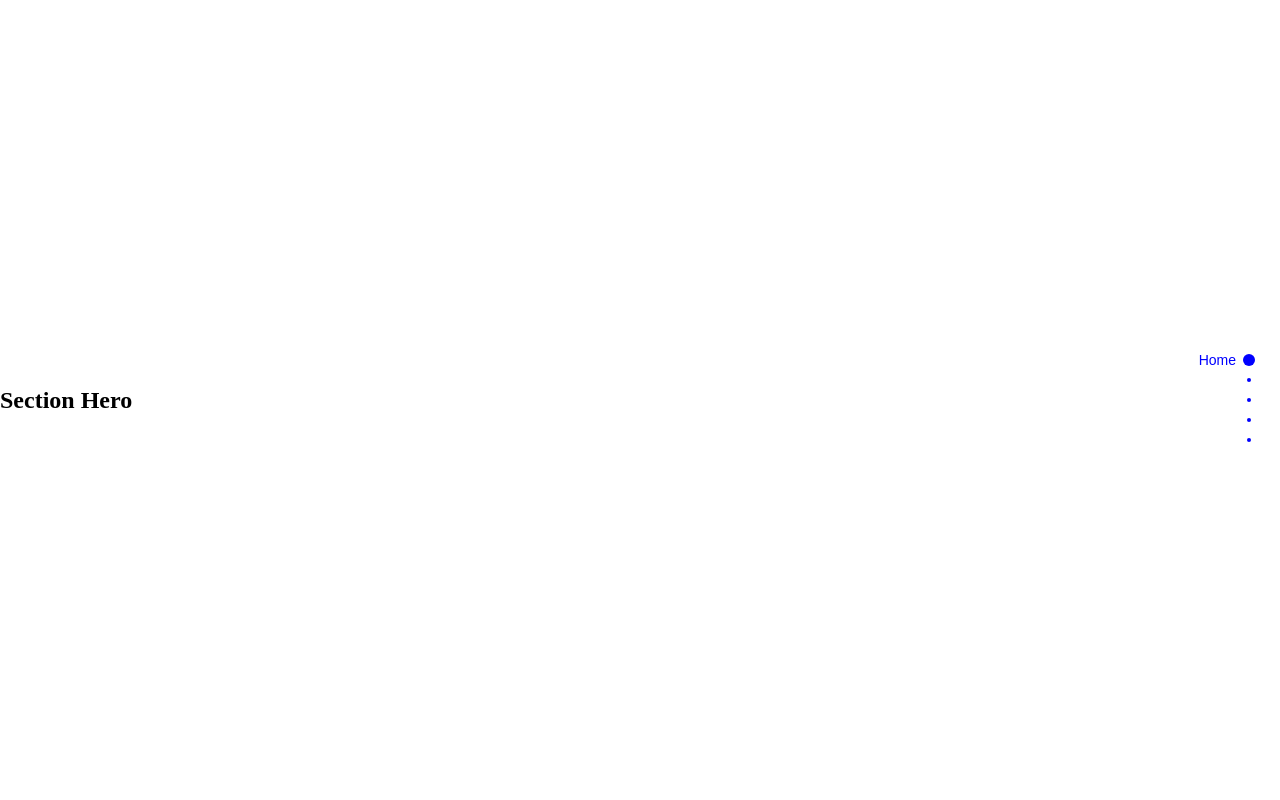
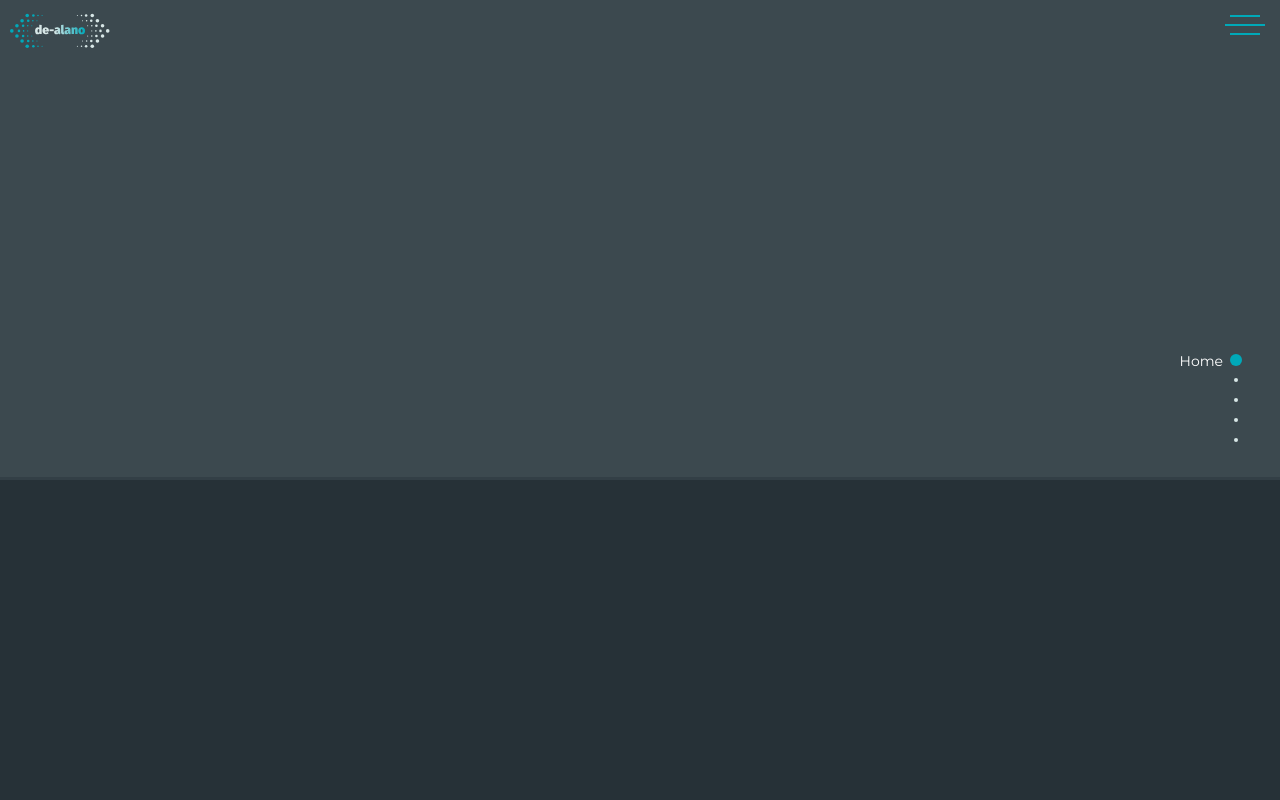
Before and after one commit to de-alano/portfolio, a website: page dist/index.html in a window 1280 px wide. Drawn offline with Linux system fonts and the light colour scheme.

Commit message:
Update hero section

```diff
--- a/src/sass/abstracts/_variables.scss
+++ b/src/sass/abstracts/_variables.scss
@@ -0,0 +1,10 @@
+// COLORS
+$color-primary: #00a9b9;
+$color-secondary-dark: #263137;
+$color-secondary-light: #3c494f;
+$color-tertiary: #d7e6e6;
+$color-white: #ffffff;
+
+// FONTS
+$font-primary: 'Fira Sans', sans-serif;
+$font-secondary: 'Montserrat', sans-serif;
--- a/src/sass/base/_base.scss
+++ b/src/sass/base/_base.scss
@@ -0,0 +1,28 @@
+*,
+*::after,
+*::before {
+    margin: 0;
+    padding: 0;
+    box-sizing: inherit;
+}
+
+html {
+    font-size: 62.5%;
+}
+
+body {
+    box-sizing: border-box;
+
+
+    // &::before {
+    //     content: '';
+    //     display: block;
+    //     width: 1px;
+    //     height: 100vh;
+    //     position: fixed;
+    //     top: 0;
+    //     right: 10rem;
+    //     background-color: $color-tertiary;
+    //     z-index: 10;
+    // }
+}
--- /dev/null
+++ b/src/sass/components/_navigation.scss
@@ -0,0 +1,19 @@
+#fp-nav ul li a span,
+.fp-slidesNav ul li a span {
+    background: $color-tertiary;
+}
+
+#fp-nav ul li .fp-tooltip {
+    font-family: $font-secondary;
+}
+
+#fp-nav ul li a.active span,
+.fp-slidesNav ul li a.active span,
+#fp-nav ul li:hover a.active span,
+.fp-slidesNav ul li:hover a.active span {
+    background: $color-primary;
+}
+
+#fp-nav.fp-right {
+    right: 3rem;
+}
--- a/src/sass/main.scss
+++ b/src/sass/main.scss
@@ -12,3 +12,5 @@
 @import 'sections/skills';
 @import 'sections/projects';
 @import 'sections/contact';
+
+@import 'components/navigation';
--- a/src/sass/sections/_about.scss
+++ b/src/sass/sections/_about.scss
@@ -0,0 +1,3 @@
+.about {
+    background-color: $color-tertiary;
+}
--- a/src/sass/sections/_contact.scss
+++ b/src/sass/sections/_contact.scss
@@ -0,0 +1,3 @@
+.contact {
+    background-color: $color-secondary-dark;
+}
--- a/src/sass/sections/_hero.scss
+++ b/src/sass/sections/_hero.scss
@@ -0,0 +1,52 @@
+.hero {
+    position: relative;
+    background-color: $color-secondary-dark;
+    display: flex;
+    flex-direction: column;
+
+    &__header {
+        position: relative;
+    }
+
+    &__brand {
+        top: .5rem;
+        left: 1rem;
+        position: absolute;
+    }
+
+    &__logo {
+        width: 10rem;
+    }
+
+    &__hamburger {
+        position: absolute;
+        top: 1.5rem;
+        right: 1.5rem;
+        display: flex;
+        flex-direction: column;
+        justify-content: center;
+        align-items: center;
+    }
+
+    &__hamburger-line {
+        display: block;
+        margin-bottom: .7rem;
+        width: 3rem;
+        height: 2px;
+        background-color: $color-primary;
+    }
+
+    &__hamburger-line--middle {
+        width: 4rem;
+    }
+}
+
+.top {
+    height: 60%;
+    background-color: $color-secondary-light;
+    border-bottom: 3px solid rgba($color-secondary-dark, .4);
+}
+
+.bottom {
+    height: 40%;
+}
--- a/src/sass/sections/_projects.scss
+++ b/src/sass/sections/_projects.scss
@@ -0,0 +1,3 @@
+.projects {
+    background-color: $color-tertiary;
+}
--- a/src/sass/sections/_skills.scss
+++ b/src/sass/sections/_skills.scss
@@ -0,0 +1,3 @@
+.skills {
+    background-color: $color-secondary-dark;
+}
```
Also changed, not shown: dist/css/fullpage.css, dist/css/style.css, dist/index.html.
